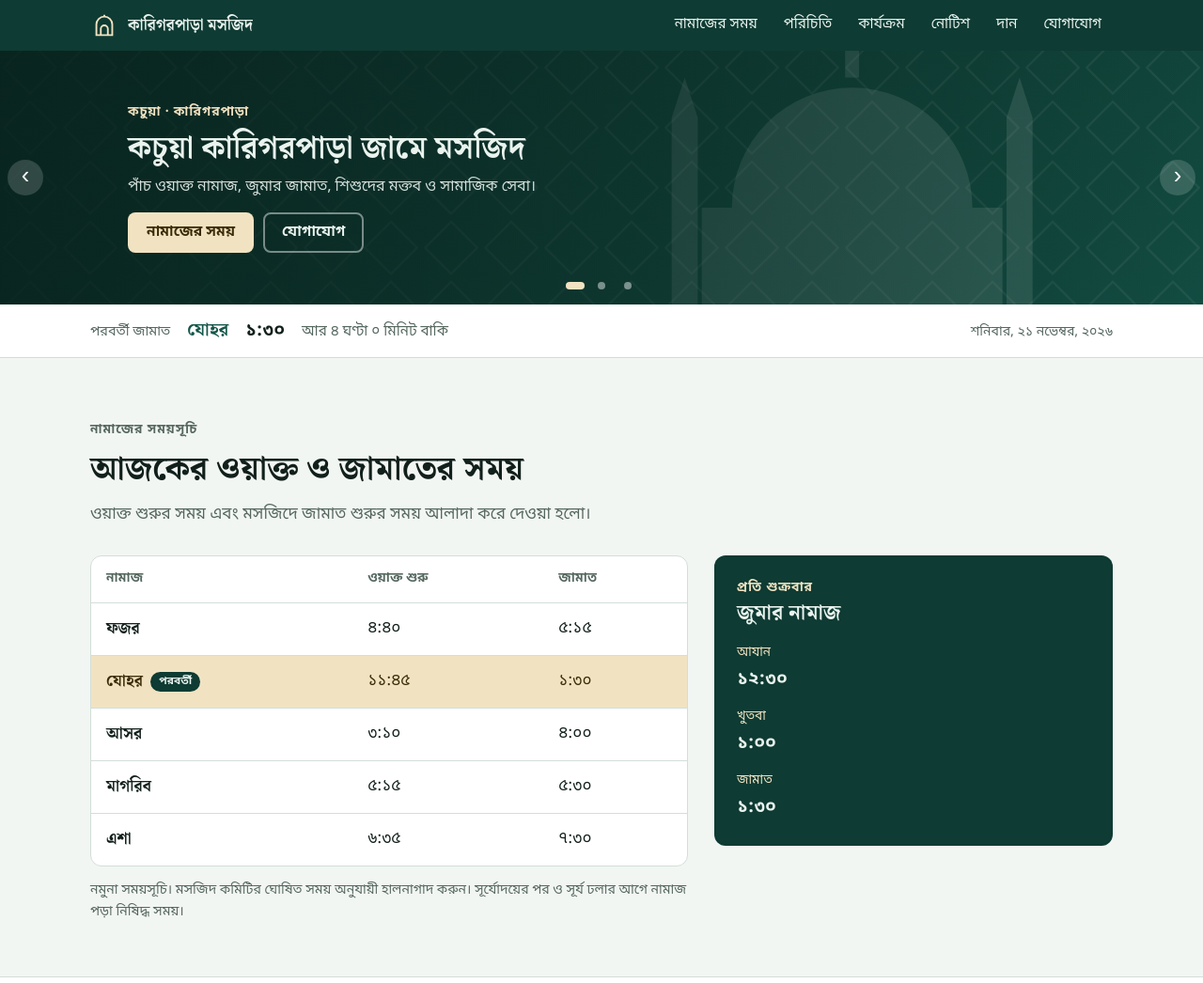
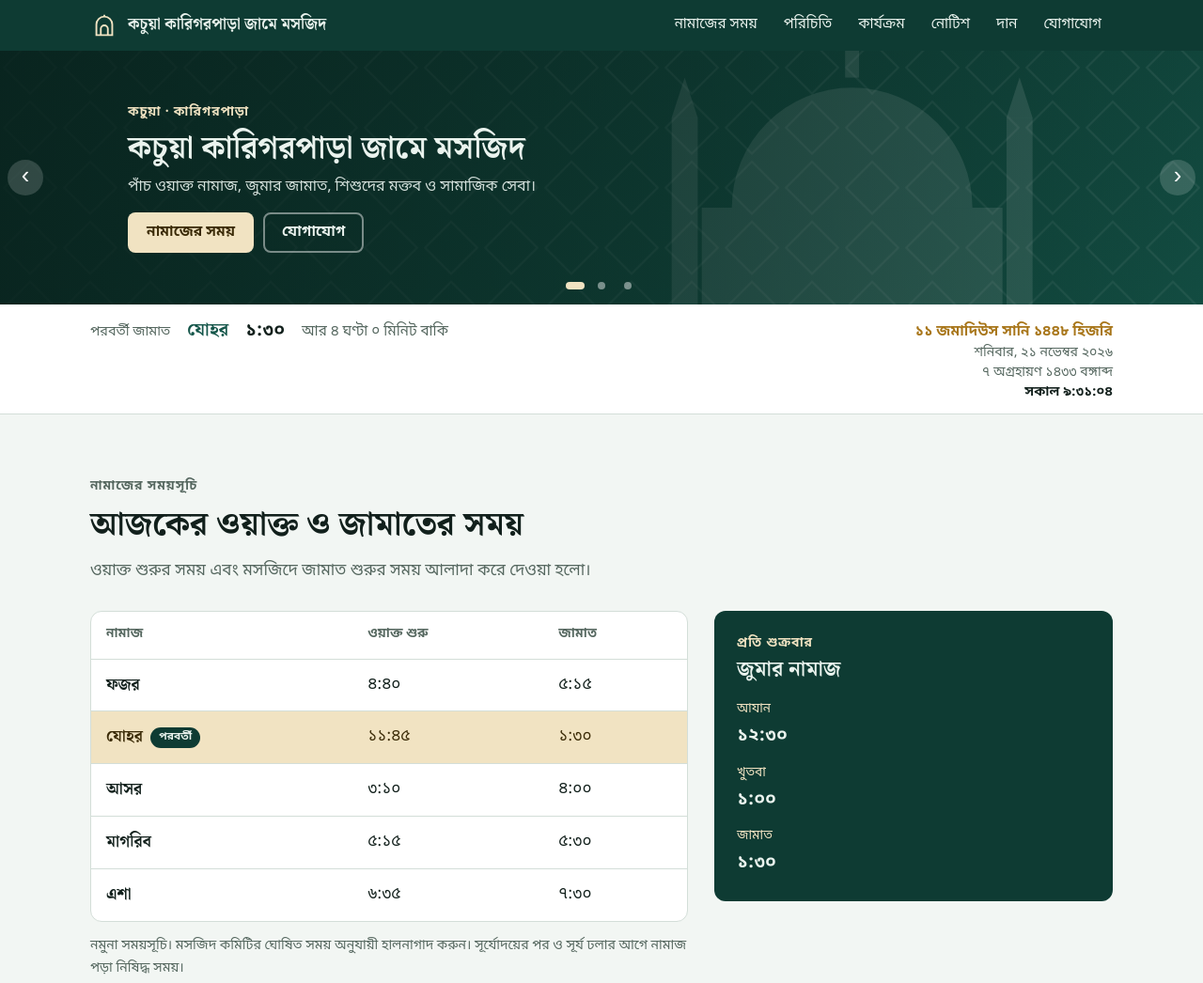
Before and after one commit to kachua-karigorpara/mosque, a plain HTML site: page index.html in a window 1280 px wide. Shown: the top 1046 px of the page at 94% size. Drawn offline with Linux system fonts and the light colour scheme.

Commit message:
replace
s

```diff
--- a/css/style.css
+++ b/css/style.css
@@ -38,7 +38,7 @@ p { margin: 0; }
 .bar .wrap { display: flex; align-items: center; justify-content: space-between; gap: 12px; padding-block: 8px; }
 .brand { font-family: var(--font-display); font-weight: 700; font-size: 1.05rem; text-decoration: none; display: flex; align-items: center; gap: 10px; min-width: 0; }
 .brand img { flex: none; }
-.brand span { white-space: nowrap; overflow: hidden; text-overflow: ellipsis; }
+.brand span { line-height: 1.25; }
 .nav { display: flex; gap: 4px; }
 .nav a { text-decoration: none; padding: 6px 12px; border-radius: 6px; font-size: .95rem; }
 .nav a:hover { background: rgba(255,255,255,.12); }
@@ -83,7 +83,9 @@ p { margin: 0; }
 .strip-name { font-family: var(--font-display); font-weight: 800; font-size: 1.2rem; color: var(--pine-2); }
 .strip-time { font-weight: 700; font-size: 1.2rem; font-variant-numeric: tabular-nums; }
 .strip-count { color: var(--muted); font-size: .95rem; }
-.strip-date { margin-left: auto; color: var(--muted); font-size: .88rem; }
+.strip-date { margin-left: auto; color: var(--muted); font-size: .88rem; text-align: right; line-height: 1.5; }
+.strip-date .d-hijri { color: var(--brass); font-weight: 700; font-size: .95rem; }
+.strip-date .d-clock { color: var(--fg); font-weight: 700; font-variant-numeric: tabular-nums; }
 :root[data-theme="dark"] .strip-name { color: var(--brass); }
 @media (prefers-color-scheme: dark) { :root:not([data-theme="light"]) .strip-name { color: var(--brass); } }
 
@@ -179,7 +181,7 @@ footer .wrap { padding-block: 18px; display: flex; flex-wrap: wrap; justify-cont
 @media (max-width: 560px) {
   body { font-size: 16px; }
   section { padding-block: 36px; }
-  .brand { font-size: 1rem; }
+  .brand { font-size: .95rem; gap: 8px; }
   .slides { height: 200px; }
   .slide-body { padding-inline: 16px; padding-bottom: 18px; }
   .slide h1, .slide h2 { font-size: 1.25rem; }
@@ -191,7 +193,7 @@ footer .wrap { padding-block: 18px; display: flex; flex-wrap: wrap; justify-cont
   .strip-in { display: grid; grid-template-columns: auto 1fr; gap: 0 14px; padding-block: 10px; }
   .strip-label { grid-column: 1 / -1; font-size: .82rem; }
   .strip-count { grid-column: 1 / -1; font-size: .88rem; }
-  .strip-date { grid-column: 1 / -1; margin-left: 0; font-size: .82rem; }
+  .strip-date { grid-column: 1 / -1; margin-left: 0; margin-top: 6px; padding-top: 6px; border-top: 1px solid var(--line); text-align: left; font-size: .85rem; }
   .strip-name, .strip-time { font-size: 1.1rem; }
   th, td { padding: 11px 10px; font-size: .95rem; }
   .badge { display: block; width: fit-content; margin: 2px 0 0; }
--- a/index.html
+++ b/index.html
@@ -18,7 +18,7 @@
   <div class="wrap">
     <a class="brand" href="#top" aria-label="কচুয়া কারিগরপাড়া মসজিদ, শুরুতে যান">
       <img src="images/icons/logo.svg" width="30" height="30" alt="">
-      <span>কারিগরপাড়া মসজিদ</span>
+      <span>কচুয়া কারিগরপাড়া জামে মসজিদ</span>
     </a>
     <button class="nav-toggle" id="navToggle" type="button" aria-expanded="false" aria-controls="mainNav" aria-label="মেনু খুলুন">
       <span></span><span></span><span></span>
@@ -86,7 +86,12 @@
       <p class="strip-name" id="nextName">–</p>
       <p class="strip-time" id="nextTime">–</p>
       <p class="strip-count" id="nextCount">&nbsp;</p>
-      <p class="strip-date" id="todayDate">&nbsp;</p>
+      <div class="strip-date">
+        <p class="d-hijri" id="hijriDate">&nbsp;</p>
+        <p id="todayDate">&nbsp;</p>
+        <p id="banglaDate">&nbsp;</p>
+        <p class="d-clock" id="clock">&nbsp;</p>
+      </div>
     </div>
   </div>
 
--- a/js/main.js
+++ b/js/main.js
@@ -103,9 +103,54 @@
   var diff = n[3] * 60 + n[4] - mins + (tomorrow ? 1440 : 0);
   var h = Math.floor(diff / 60), m = diff % 60;
   $("nextCount").textContent = "আর " + (h ? bn(h) + " ঘণ্টা " : "") + bn(m) + " মিনিট বাকি";
-  try {
-    $("todayDate").textContent = now.toLocaleDateString("bn-BD", { weekday: "long", day: "numeric", month: "long", year: "numeric" });
-  } catch (e) { $("todayDate").textContent = ""; }
+
+  /* ---------- Dates & clock (Hijri first, then Bangla) ---------- */
+  var WEEK = ["রবিবার","সোমবার","মঙ্গলবার","বুধবার","বৃহস্পতিবার","শুক্রবার","শনিবার"];
+  var GMON = ["জানুয়ারি","ফেব্রুয়ারি","মার্চ","এপ্রিল","মে","জুন","জুলাই","আগস্ট","সেপ্টেম্বর","অক্টোবর","নভেম্বর","ডিসেম্বর"];
+  var HMON = ["মুহাররম","সফর","রবিউল আউয়াল","রবিউস সানি","জমাদিউল আউয়াল","জমাদিউস সানি","রজব","শা'বান","রমজান","শাওয়াল","জিলকদ","জিলহজ"];
+  var BMON = ["বৈশাখ","জ্যৈষ্ঠ","আষাঢ়","শ্রাবণ","ভাদ্র","আশ্বিন","কার্তিক","অগ্রহায়ণ","পৌষ","মাঘ","ফাল্গুন","চৈত্র"];
+  // Hijri offset in days (use -1 / +1 if the local moon sighting differs, e.g. Bangladesh)
+  var HIJRI_ADJUST = 0;
+
+  function hijri(d) {
+    try {
+      var x = new Date(d.getTime() + HIJRI_ADJUST * 864e5);
+      var parts = new Intl.DateTimeFormat("en-u-ca-islamic-umalqura-nu-latn", { day: "numeric", month: "numeric", year: "numeric" }).formatToParts(x);
+      var o = {};
+      parts.forEach(function (p) { o[p.type] = parseInt(p.value, 10); });
+      if (!o.day || !o.month || !o.year) return "";
+      return bn(o.day) + " " + HMON[o.month - 1] + " " + bn(o.year) + " হিজরি";
+    } catch (e) { return ""; }
+  }
+  function isLeap(y) { return (y % 4 === 0 && y % 100 !== 0) || y % 400 === 0; }
+  function bangla(d) {
+    var y = d.getFullYear();
+    var start = new Date(y, 3, 14);
+    if (d < start) { y -= 1; start = new Date(y, 3, 14); }
+    var a = Date.UTC(d.getFullYear(), d.getMonth(), d.getDate());
+    var b = Date.UTC(start.getFullYear(), 3, 14);
+    var off = Math.floor((a - b) / 864e5);
+    var len = [31,31,31,31,31,30,30,30,30,30, isLeap(y + 1) ? 31 : 30, 30];
+    var mi = 0;
+    while (mi < 11 && off >= len[mi]) { off -= len[mi]; mi++; }
+    return bn(off + 1) + " " + BMON[mi] + " " + bn(y - 593) + " বঙ্গাব্দ";
+  }
+  function period(h) { return h < 4 ? "রাত" : h < 12 ? "সকাল" : h < 15 ? "দুপুর" : h < 17 ? "বিকাল" : h < 19 ? "সন্ধ্যা" : "রাত"; }
+  function two(n) { return n < 10 ? "0" + n : n; }
+
+  function paintDates() {
+    var d = new Date();
+    $("hijriDate").textContent = hijri(d);
+    $("todayDate").textContent = WEEK[d.getDay()] + ", " + bn(d.getDate()) + " " + GMON[d.getMonth()] + " " + bn(d.getFullYear());
+    $("banglaDate").textContent = bangla(d);
+  }
+  function paintClock() {
+    var d = new Date(), h = d.getHours(), h12 = h % 12 === 0 ? 12 : h % 12;
+    $("clock").textContent = period(h) + " " + bn(h12 + ":" + two(d.getMinutes()) + ":" + two(d.getSeconds()));
+  }
+  paintDates(); paintClock();
+  setInterval(paintClock, 1000);
+  setInterval(paintDates, 60000);
 
   /* ---------- Copy payment number ---------- */
   var btn = $("copyBtn"), no = $("payNo");
```
